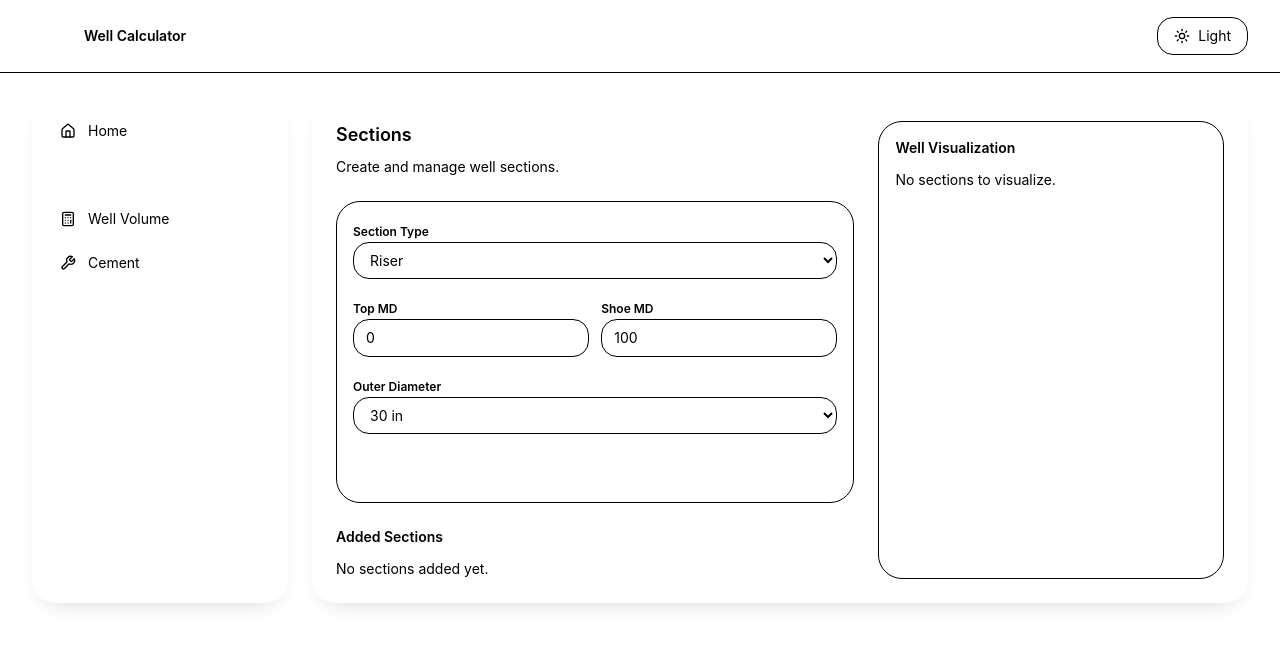
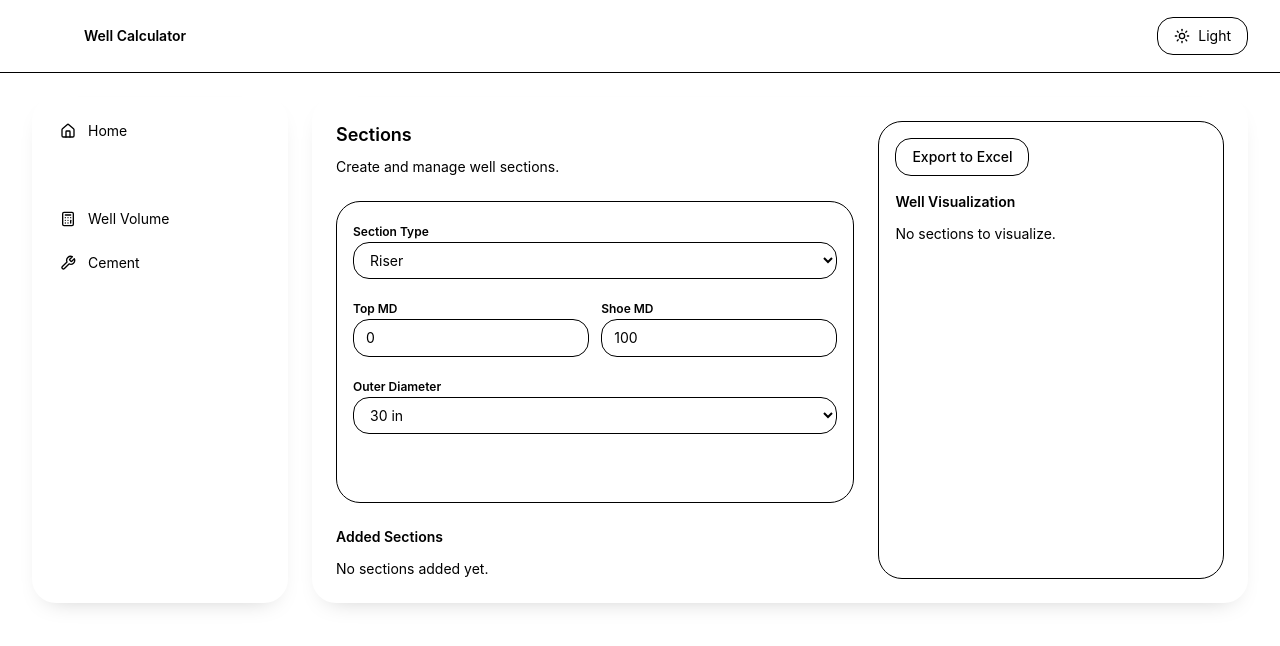
Before and after one commit to OniekR/well-volume-calculator, a React (Vite) app in the folder WellKalk/: page /builder in a window 1280 px wide. Shown: the top 646 px of the page. Built offline with nearby package versions, Linux system fonts and the light colour scheme.

Commit message:
feat(well-calculator): export to Excel (XLSX) + ExportMenu (Step 15)

```diff
--- a/WellKalk/package.json
+++ b/WellKalk/package.json
@@ -13,7 +13,8 @@
     "lucide-react": "^0.454.0",
     "react": "^19.0.0",
     "react-dom": "^19.0.0",
-    "react-router-dom": "^6.26.2"
+    "react-router-dom": "^6.26.2",
+    "xlsx": "^0.18.5"
   },
   "devDependencies": {
     "@types/react": "^19.0.1",
--- /dev/null
+++ b/WellKalk/src/components/well-builder/ExportMenu.tsx
@@ -0,0 +1,19 @@
+import Button from "../ui/Button";
+import { WellDesign } from "../../types/well.types";
+import { exportWellToExcel } from "../../utils/exportHelpers";
+
+interface ExportMenuProps {
+  well: WellDesign;
+}
+
+const ExportMenu = ({ well }: ExportMenuProps) => {
+  return (
+    <div className="flex flex-wrap gap-2">
+      <Button variant="secondary" onClick={() => exportWellToExcel(well)}>
+        Export to Excel
+      </Button>
+    </div>
+  );
+};
+
+export default ExportMenu;
--- a/WellKalk/src/pages/WellBuilderPage.tsx
+++ b/WellKalk/src/pages/WellBuilderPage.tsx
@@ -4,6 +4,7 @@ import WellSectionForm from "../components/well-builder/WellSectionForm";
 import SectionList from "../components/well-builder/SectionList";
 import { validateSections } from "../utils/wellValidation";
 import WellVisualization from "../components/well-builder/WellVisualization";
+import ExportMenu from "../components/well-builder/ExportMenu";
 
 const WellBuilderPage = () => {
   const { activeWell, updateSections } = useWellData();
@@ -46,7 +47,8 @@ const WellBuilderPage = () => {
           />
         </div>
       </div>
-      <div className="rounded-3xl border border-[var(--eq-border)] bg-[var(--eq-surface)] p-4">
+      <div className="rounded-3xl border border-[var(--eq-border)] bg-[var(--eq-surface)] p-4 space-y-4">
+        <ExportMenu well={activeWell} />
         <WellVisualization sections={activeWell.sections} />
       </div>
     </section>
--- /dev/null
+++ b/WellKalk/src/utils/exportHelpers.ts
@@ -0,0 +1,19 @@
+import * as XLSX from "xlsx";
+import { WellDesign } from "../types/well.types";
+
+export const exportWellToExcel = (well: WellDesign) => {
+  const rows = well.sections.map((section) => ({
+    Name: section.name,
+    TopMD: section.topMd,
+    ShoeMD: section.shoeMd,
+    OuterDiameterIn: section.outerDiameterIn,
+    InnerDiameterIn: section.innerDiameterIn,
+    DriftIn: section.driftIn,
+    Grade: section.grade,
+  }));
+
+  const worksheet = XLSX.utils.json_to_sheet(rows);
+  const workbook = XLSX.utils.book_new();
+  XLSX.utils.book_append_sheet(workbook, worksheet, "Well Sections");
+  XLSX.writeFile(workbook, `${well.name.replace(/\s+/g, "_")}_well.xlsx`);
+};
```
Also changed, not shown: WellKalk/plans/well-calculator-app/implementation.md (+3 -3 lines), 2 other files (tests, documents, lock files or other folders).
